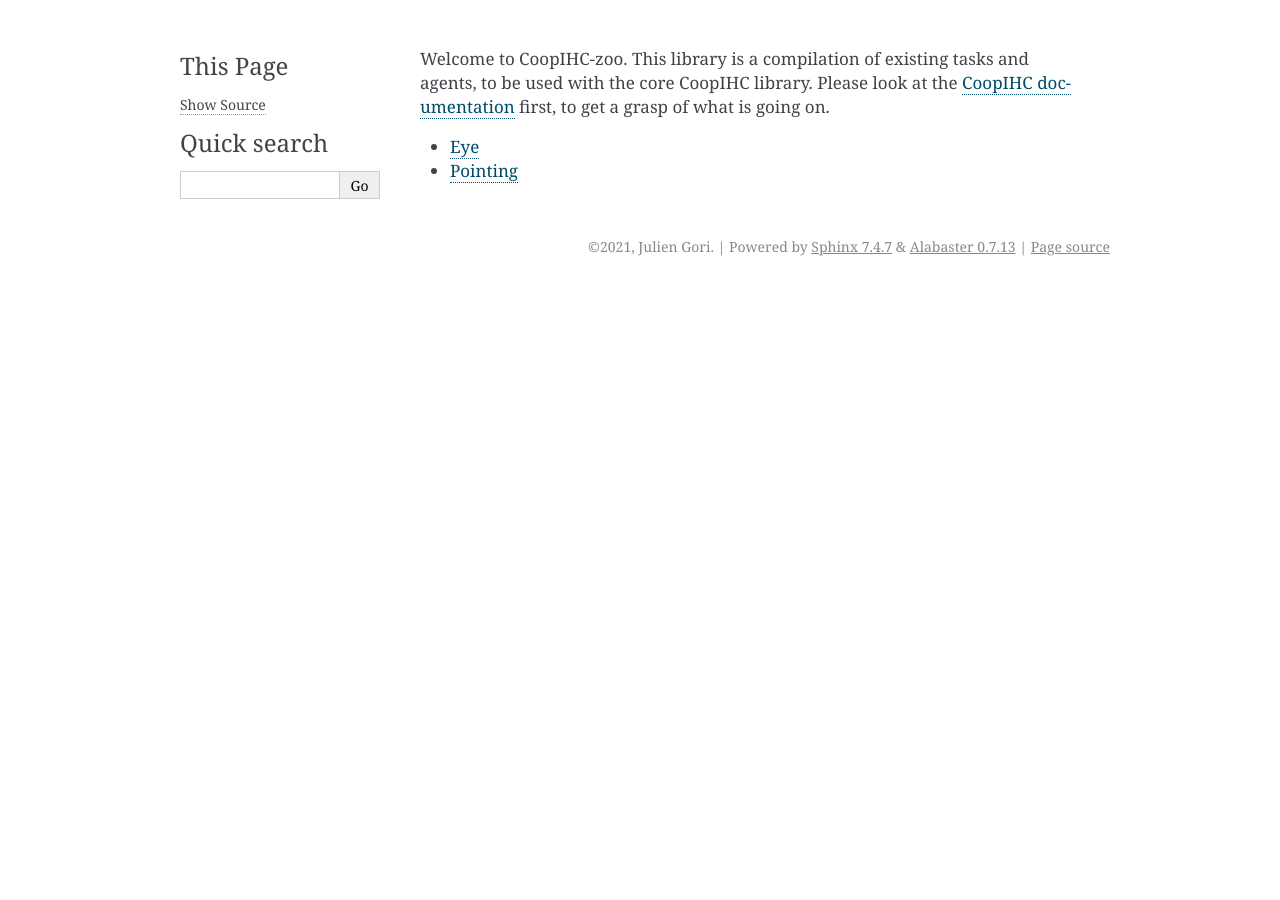
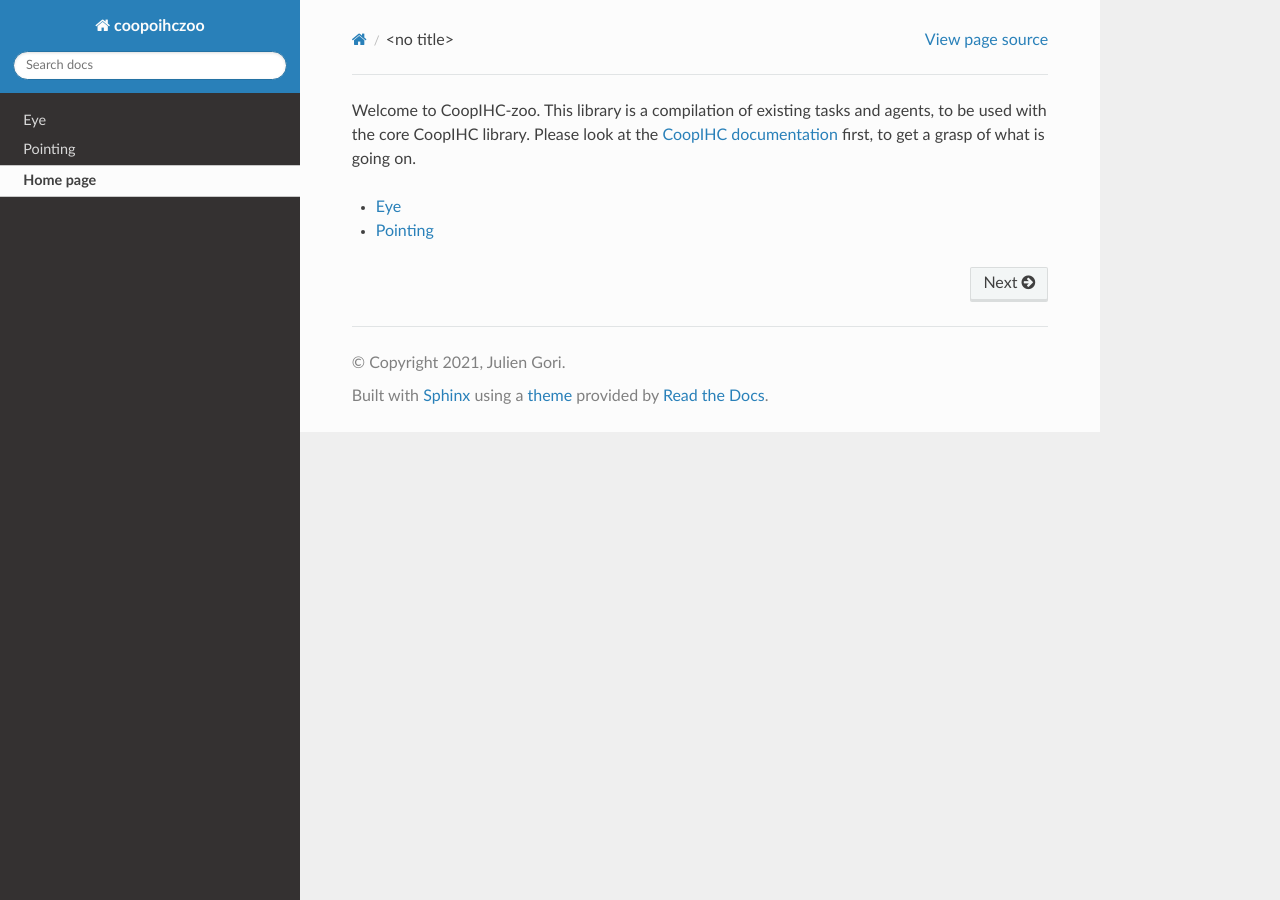
Before and after one commit to jgori-ouistiti/CoopIHC-zoo, a Sphinx documentation site: the page built from docs/index.rst, in a window 1280 px wide. Built offline with Sphinx 7.4.7 and the Read the Docs theme 2.0.0, drawn with Linux system fonts in a browser that asks for light colours; pages that are not in the unit, such as notebooks, are missing from menus.

```diff
--- a/docs/conf.py
+++ b/docs/conf.py
@@ -61,8 +61,8 @@ exclude_patterns = ["_build", "Thumbs.db", ".DS_Store"]
 # The theme to use for HTML and HTML Help pages.  See the documentation for
 # a list of builtin themes.
 #
-html_theme = "alabaster"
-
+html_theme = "sphinx_rtd_theme"
+html_theme_path = [sphinx_rtd_theme.get_html_theme_path()]
 # Add any paths that contain custom static files (such as style sheets) here,
 # relative to this directory. They are copied after the builtin static files,
 # so a file named "default.css" will overwrite the builtin "default.css".
```
Also changed, not shown: README.md (+1 -1 lines), 1 other file.
